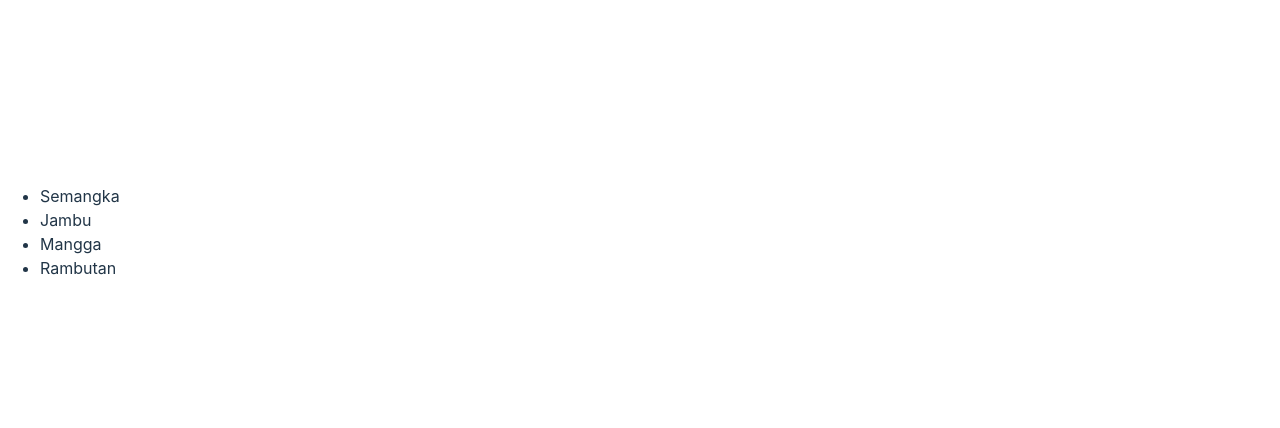
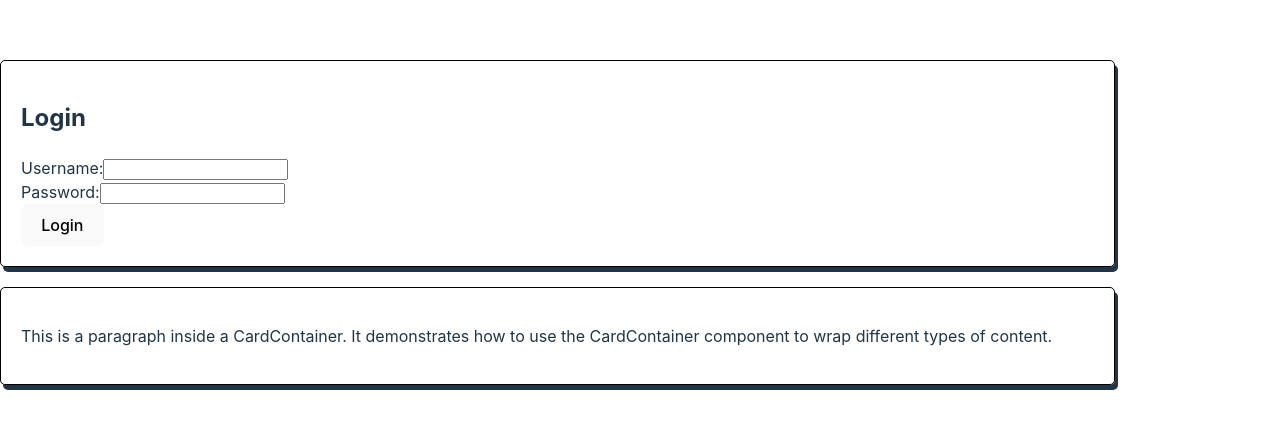
Before and after one commit to andybima6/Learn-React, a React (Vite) app: page / in a window 1280 px wide. Shown: the part 168-596 px from the top of the page. Built offline with nearby package versions, Linux system fonts and the light colour scheme.

Commit message:
Props Children:data dapat dioper dari parent ke child melalui props

```diff
--- a/src/App.jsx
+++ b/src/App.jsx
@@ -113,19 +113,78 @@
 
 // export default App;
 
+// import Card from './Card'
+// function App(){
+//   return (
+//     <>
+//       <Card img="html.png" name="HTML Dasar" />
+//       <Card img="css.png" name="CSS Dasar" />
+//       <Card img="javascript.png" name="javascript" />
+//     </>
+//   )
+// }
+
+// export default App;
+
+
 
 // Contoh 2
-import './Buah.css'
-import './CardBuah.jsx'
-function App(){
-  let listBuah = ["Semangka","Jambu","Mangga","Rambutan"]
+// import './Buah.css'
+// import './CardBuah.jsx'
+// function App(){
+//   let listBuah = ["Semangka","Jambu","Mangga","Rambutan"]
 
+//   return (
+//     <ul>
+//       {listBuah.map((item,index)=>(
+//         <li key={index}>{item}</li>
+//       ))}
+//     </ul>
+//   )
+// }
+// export default App;
+
+// Props Children
+// import PageLayout from './PageLayout';
+// import Home from './Home';
+
+// function App() {
+//   return (
+//     <PageLayout>
+//       <Home />
+//     </PageLayout>
+//   );
+// }
+
+// export default App;
+
+// Latihan
+import CardContainer from './CardContainer';
+
+
+function App() {
   return (
-    <ul>
-      {listBuah.map((item,index)=>(
-        <li key={index}>{item}</li>
-      ))}
-    </ul>
-  )
+    <div>
+      <CardContainer>
+        <form className="login-form">
+          <h2>Login</h2>
+          <div className="form-group">
+            <label htmlFor="username">Username:</label>
+            <input type="text" id="username" name="username" required />
+          </div>
+          <div className="form-group">
+            <label htmlFor="password">Password:</label>
+            <input type="password" id="password" name="password" required />
+          </div>
+          <button type="submit">Login</button>
+        </form>
+      </CardContainer>
+
+      <CardContainer>
+        <p>This is a paragraph inside a CardContainer. It demonstrates how to use the CardContainer component to wrap different types of content.</p>
+      </CardContainer>
+    </div>
+  );
 }
+
 export default App;
--- /dev/null
+++ b/src/CardContainer.css
@@ -0,0 +1,8 @@
+.card-container {
+    width: 100%;
+    border: 1px solid black;
+    box-shadow: 3px 5px;
+    border-radius: 5px;
+    padding: 20px;
+    margin-bottom: 20px;
+  }
--- /dev/null
+++ b/src/CardContainer.jsx
@@ -0,0 +1,12 @@
+
+import './CardContainer.css';
+
+function CardContainer(props) {
+  return (
+    <div className="card-container">
+      {props.children}
+    </div>
+  );
+}
+
+export default CardContainer;
--- /dev/null
+++ b/src/Home.jsx
@@ -0,0 +1,9 @@
+function Home() {
+    return (
+      <div>
+        <h1>Welcome to the Home Page</h1>
+        <p>This is the home page content.</p>
+      </div>
+    );
+  }
+  export default Home;
--- /dev/null
+++ b/src/PageLayout.jsx
@@ -0,0 +1,13 @@
+import Navbar from './Navbar';
+import Footer from './Footer';
+
+function PageLayout(props) {
+  return (
+    <div>
+      <Navbar />
+      {props.children}
+      <Footer />
+    </div>
+  );
+}
+export default PageLayout;
```
Also changed, not shown: src/Card.jsx (+8 -8 lines), src/Navbar.jsx (+14 -4 lines).
